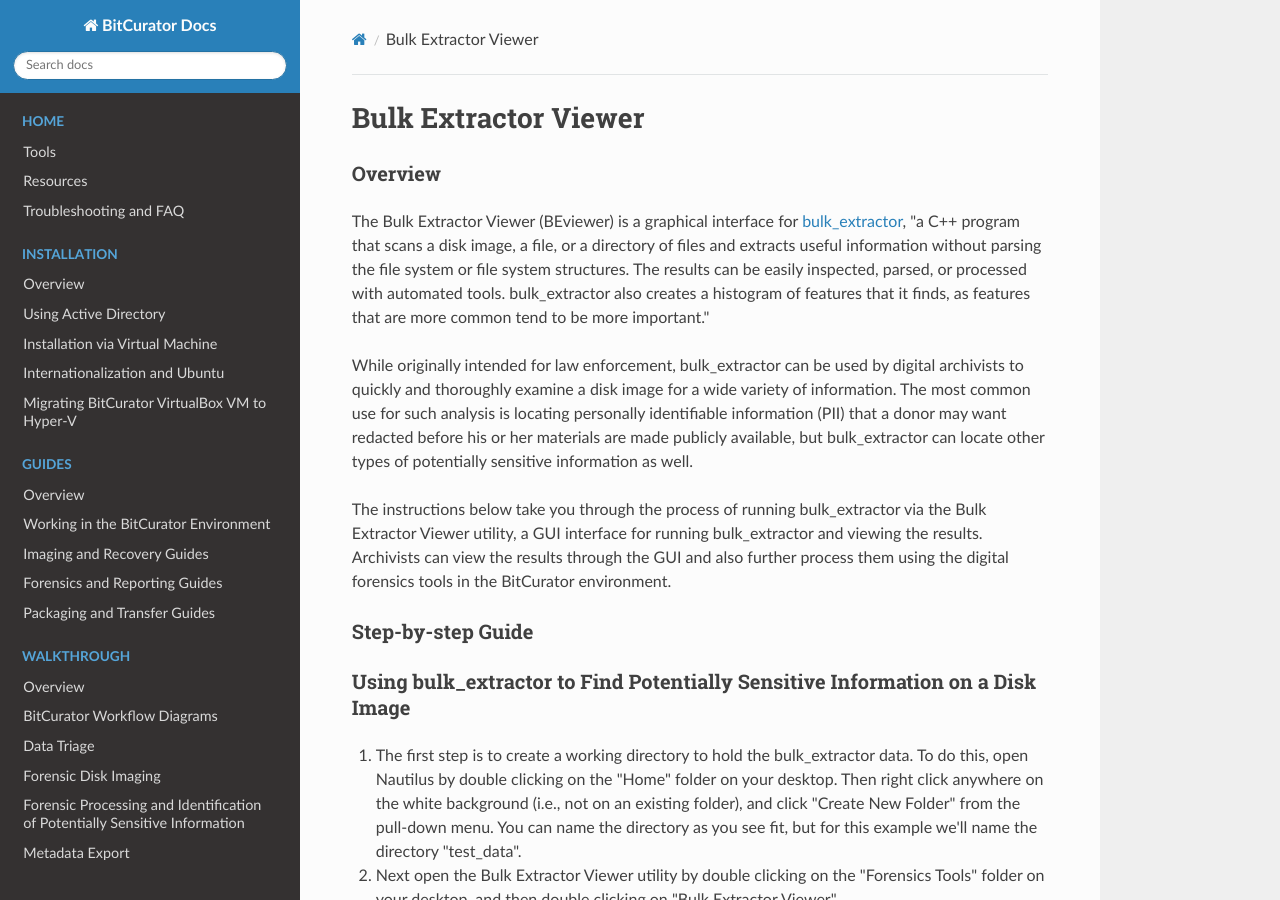
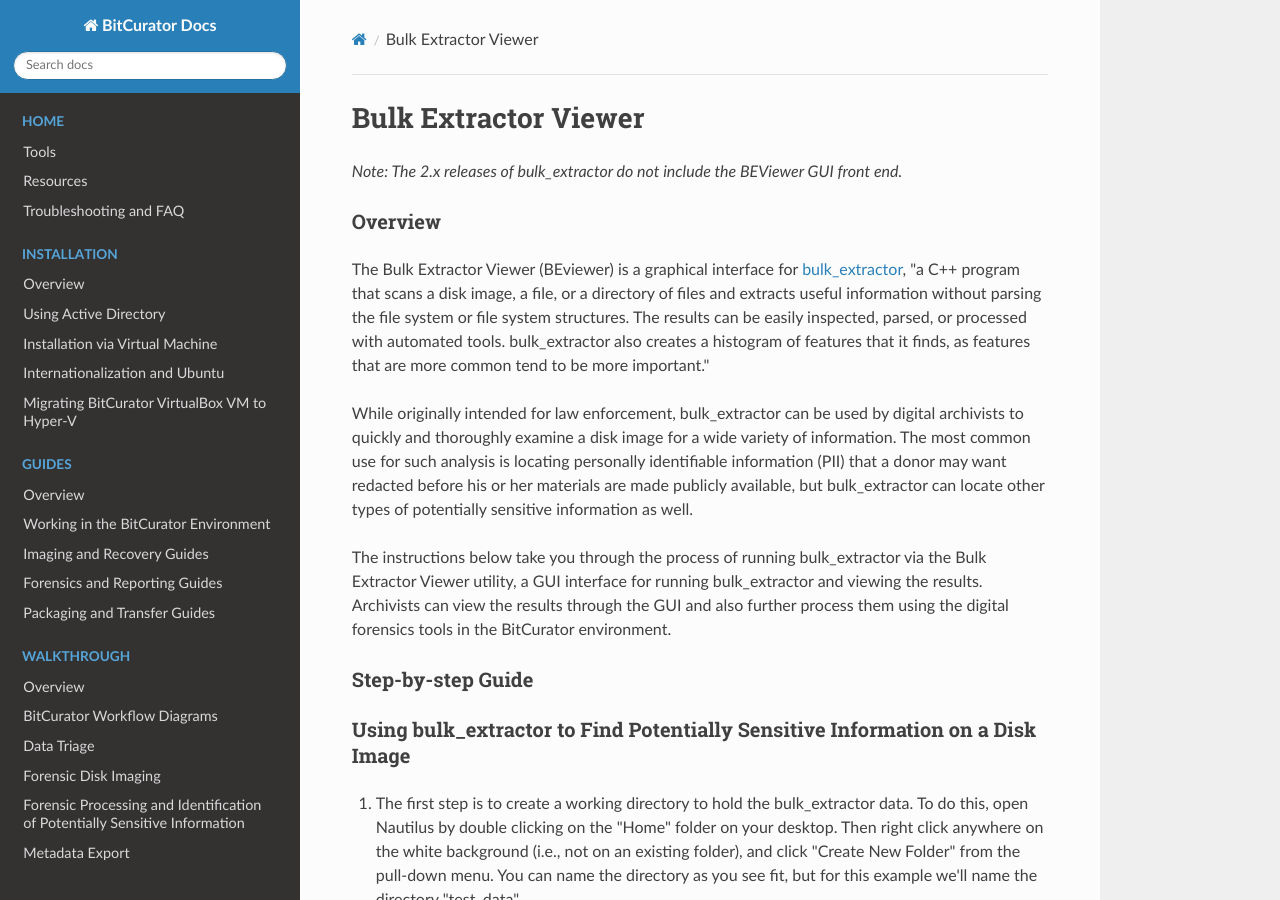
Before and after one commit to BitCurator/documentation, an MkDocs documentation site: the page built from docs/All Step-by-Step Guides/Forensics and Reporting Guides/Bulk Extractor Viewer.md, in a window 1280 px wide and 900 px high. Built offline with MkDocs 1.6.1, drawn with Linux system fonts in a browser that asks for light colours; nearby versions of some CDN libraries.

Commit message:
Adds banner about BEViewer

```diff
--- a/docs/All Step-by-Step Guides/Forensics and Reporting Guides/Bulk Extractor Viewer.md
+++ b/docs/All Step-by-Step Guides/Forensics and Reporting Guides/Bulk Extractor Viewer.md
@@ -1,9 +1,7 @@
 Bulk Extractor Viewer
 =====================
 
-
-
-
+*Note: The 2.x releases of bulk_extractor do not include the BEViewer GUI front end.*
 
 ### Overview
 
```
